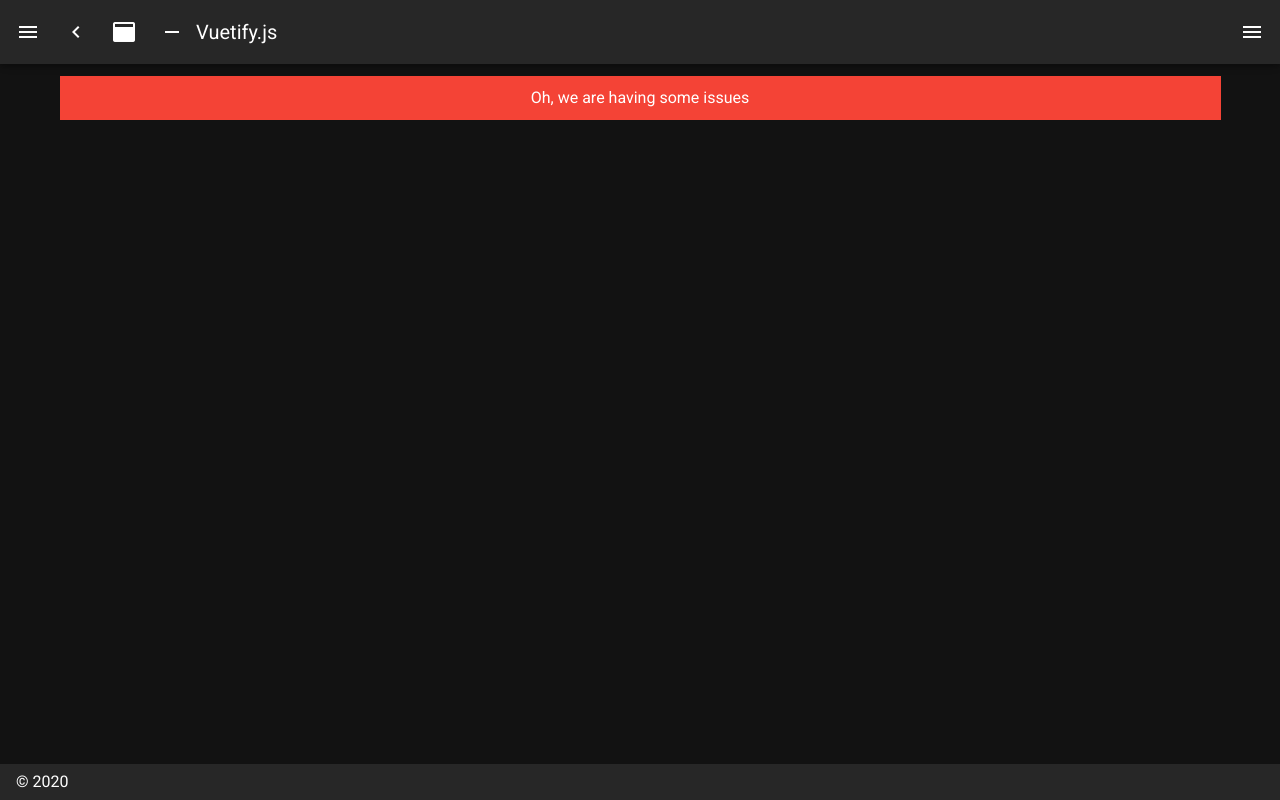
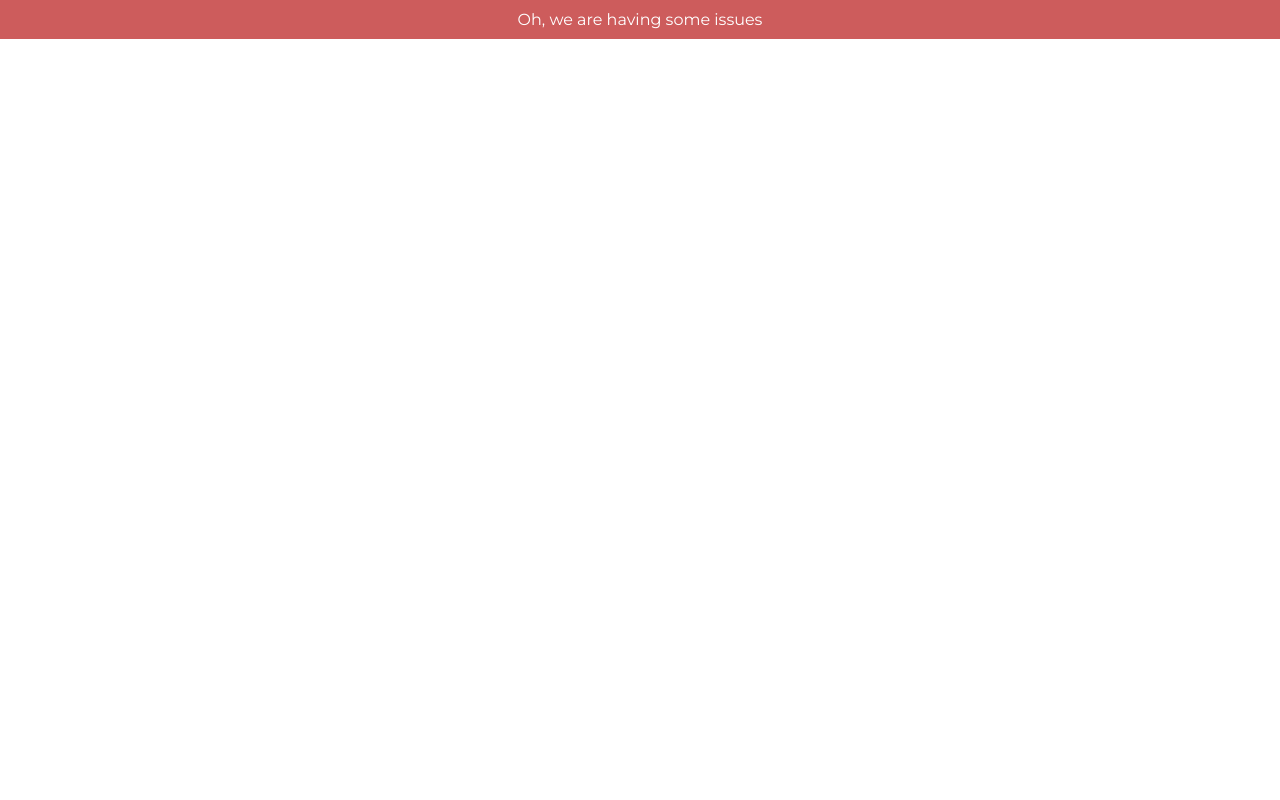
Before and after one commit to giffen/djangowave-incidents, a Nuxt app: page / in a window 1280 px wide. Built offline with nearby package versions, Linux system fonts and the light colour scheme.

Commit message:
Fix issue with layout/default.vue -thanks Stan T.

```diff
--- a/components/visitors/general/NotificationBar.vue
+++ b/components/visitors/general/NotificationBar.vue
@@ -20,9 +20,6 @@ export default {
 </script>
 
 <style scoped>
-    div {
-        padding: 0px;
-    }
     .full-background {
         padding: 10px;
         z-index: 0;
--- a/layouts/default.vue
+++ b/layouts/default.vue
@@ -1,119 +1,37 @@
 <template>
-  <v-app dark>
-    <v-navigation-drawer
-      v-model="drawer"
-      :mini-variant="miniVariant"
-      :clipped="clipped"
-      fixed
-      app
-    >
-      <v-list>
-        <v-list-item
-          v-for="(item, i) in items"
-          :key="i"
-          :to="item.to"
-          router
-          exact
-        >
-          <v-list-item-action>
-            <v-icon>{{ item.icon }}</v-icon>
-          </v-list-item-action>
-          <v-list-item-content>
-            <v-list-item-title v-text="item.title" />
-          </v-list-item-content>
-        </v-list-item>
-      </v-list>
-    </v-navigation-drawer>
-    <v-app-bar
-      :clipped-left="clipped"
-      fixed
-      app
-    >
-      <v-app-bar-nav-icon @click.stop="drawer = !drawer" />
-      <v-btn
-        icon
-        @click.stop="miniVariant = !miniVariant"
-      >
-        <v-icon>mdi-{{ `chevron-${miniVariant ? 'right' : 'left'}` }}</v-icon>
-      </v-btn>
-      <v-btn
-        icon
-        @click.stop="clipped = !clipped"
-      >
-        <v-icon>mdi-application</v-icon>
-      </v-btn>
-      <v-btn
-        icon
-        @click.stop="fixed = !fixed"
-      >
-        <v-icon>mdi-minus</v-icon>
-      </v-btn>
-      <v-toolbar-title v-text="title" />
-      <v-spacer />
-      <v-btn
-        icon
-        @click.stop="rightDrawer = !rightDrawer"
-      >
-        <v-icon>mdi-menu</v-icon>
-      </v-btn>
-    </v-app-bar>
-    <v-content>
-      <v-container>
-        <nuxt />
-      </v-container>
-    </v-content>
-    <v-navigation-drawer
-      v-model="rightDrawer"
-      :right="right"
-      temporary
-      fixed
-    >
-      <v-list>
-        <v-list-item @click.native="right = !right">
-          <v-list-item-action>
-            <v-icon light>
-              mdi-repeat
-            </v-icon>
-          </v-list-item-action>
-          <v-list-item-title>Switch drawer (click me)</v-list-item-title>
-        </v-list-item>
-      </v-list>
-    </v-navigation-drawer>
-    <v-footer
-      :fixed="fixed"
-      app
-    >
-      <span>&copy; {{ new Date().getFullYear() }}</span>
-    </v-footer>
-  </v-app>
+  <div>
+    <NotificationBar />
+    <nuxt />
+  </div>
 </template>
 
 <script>
 import NotificationBar from '@/components/visitors/general/NotificationBar'
 export default {
-  components: { NotificationBar },
-  data () {
-    return {
-      clipped: false,
-      drawer: false,
-      fixed: false,
-      items: [
-        {
-          icon: 'mdi-apps',
-          title: 'Welcome',
-          to: '/'
-        },
-        {
-          icon: 'mdi-chart-bubble',
-          title: 'Inspire',
-          to: '/inspire'
-        }
-      ],
-      miniVariant: false,
-      right: true,
-      rightDrawer: false,
-      title: 'Vuetify.js'
-    }
-  }
+  components: { NotificationBar }
 }
 </script>
+
+<style>
+body {
+  font-family: Montserrat;
+}
+body, html {
+  margin: 0px; padding: 0px;
+}
+h2, h3, h1, h4 {
+  margin-top: 5px; margin-bottom: 5px;
+}
+a, a:focus, a:visited, a:hover {
+  color: #000; text-decoration: none;
+}
+.issue, .yellow {
+  background: #F1C21A;
+}
+.down, .red {
+  background: #CD5C5C;
+}
+.up, .green {
+  background: #2EE779;
+}
+</style>
--- a/pages/index.vue
+++ b/pages/index.vue
@@ -1,37 +1,10 @@
 <template>
     <div>
-        <NotificationBar />
-        <nuxt />
     </div>
 </template>
 
 <script>
-import NotificationBar from '@/components/visitors/general/NotificationBar'
-export default {
-    components: { NotificationBar }
-}
 </script>
 
 <style>
-body {
-  font-family: Montserrat;
-}
-body, html {
-  margin: 0px; padding: 0px;
-}
-h2, h3, h1, h4 {
-  margin-top: 5px; margin-bottom: 5px;
-}
-a, a:focus, a:visited, a:hover {
-  color: #000; text-decoration: none;
-}
-.issue, .yellow {
-  background: #F1C21A;
-}
-.down, .red {
-  background: #CD5C5C;
-}
-.up, .green {
-  background: #2EE779;
-}
 </style>
```
